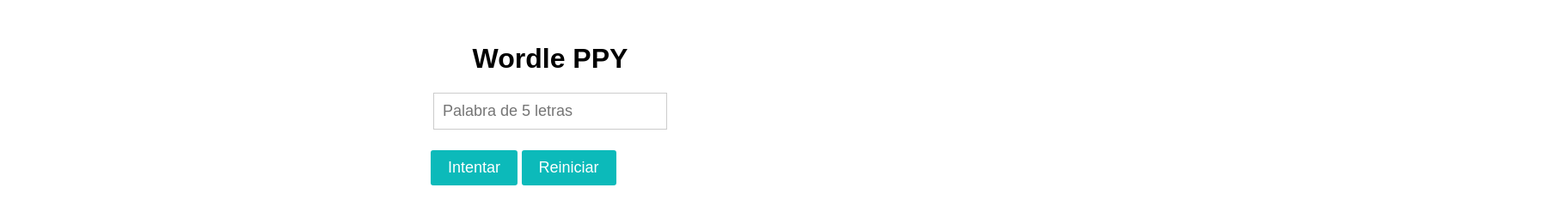
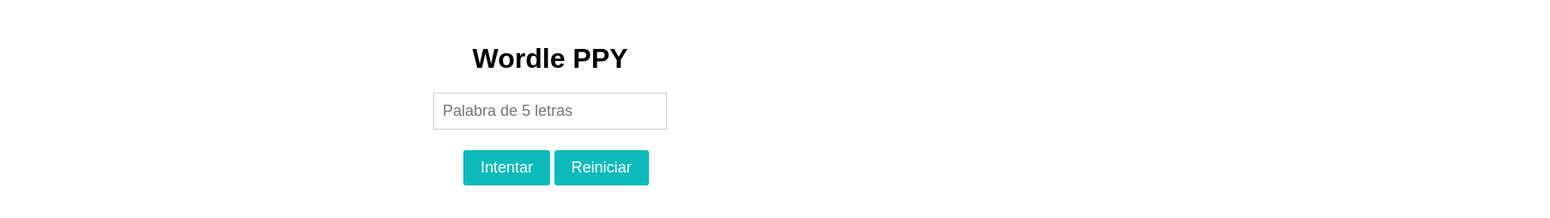
Before and after one commit to joellarramendia/wordle.github.io, a plain HTML site: page index.html in a window 1280 px wide. Shown: the whole page at 86% size, 1803 px wide, since content can reach past the window. Drawn offline with Linux system fonts and the light colour scheme; no server answers.

Commit message:
cambio de estilo de boton

```diff
--- a/estilos.css
+++ b/estilos.css
@@ -17,7 +17,7 @@ body {
   }
 
   .botones {
-    transform: translate(39%, 10%);   /*Centra horizontalmente y verticalmente */
+    transform: translate(42%, 10%);   /*Centra horizontalmente y verticalmente */
   }
 
   #guess-button, #restart-button {
```
